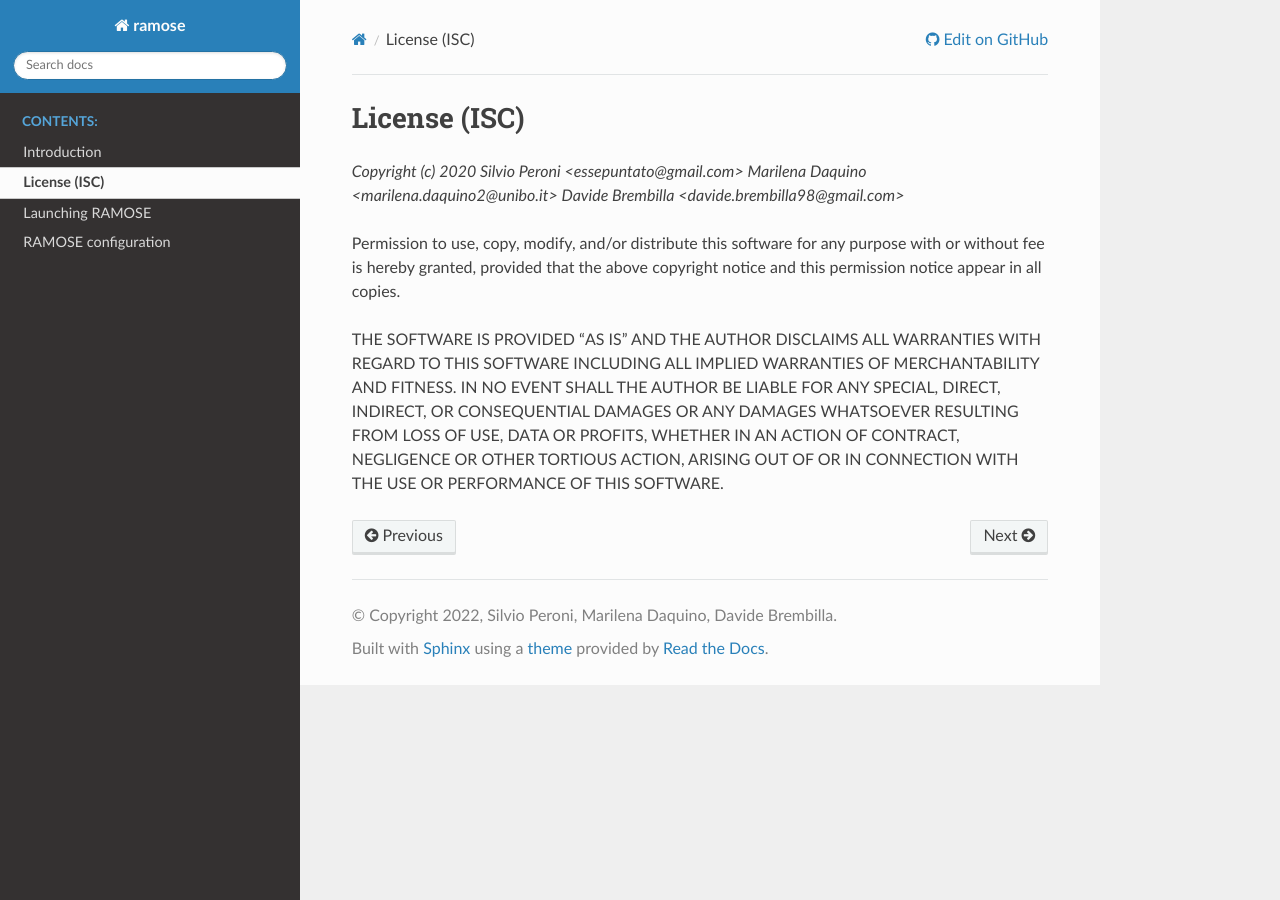
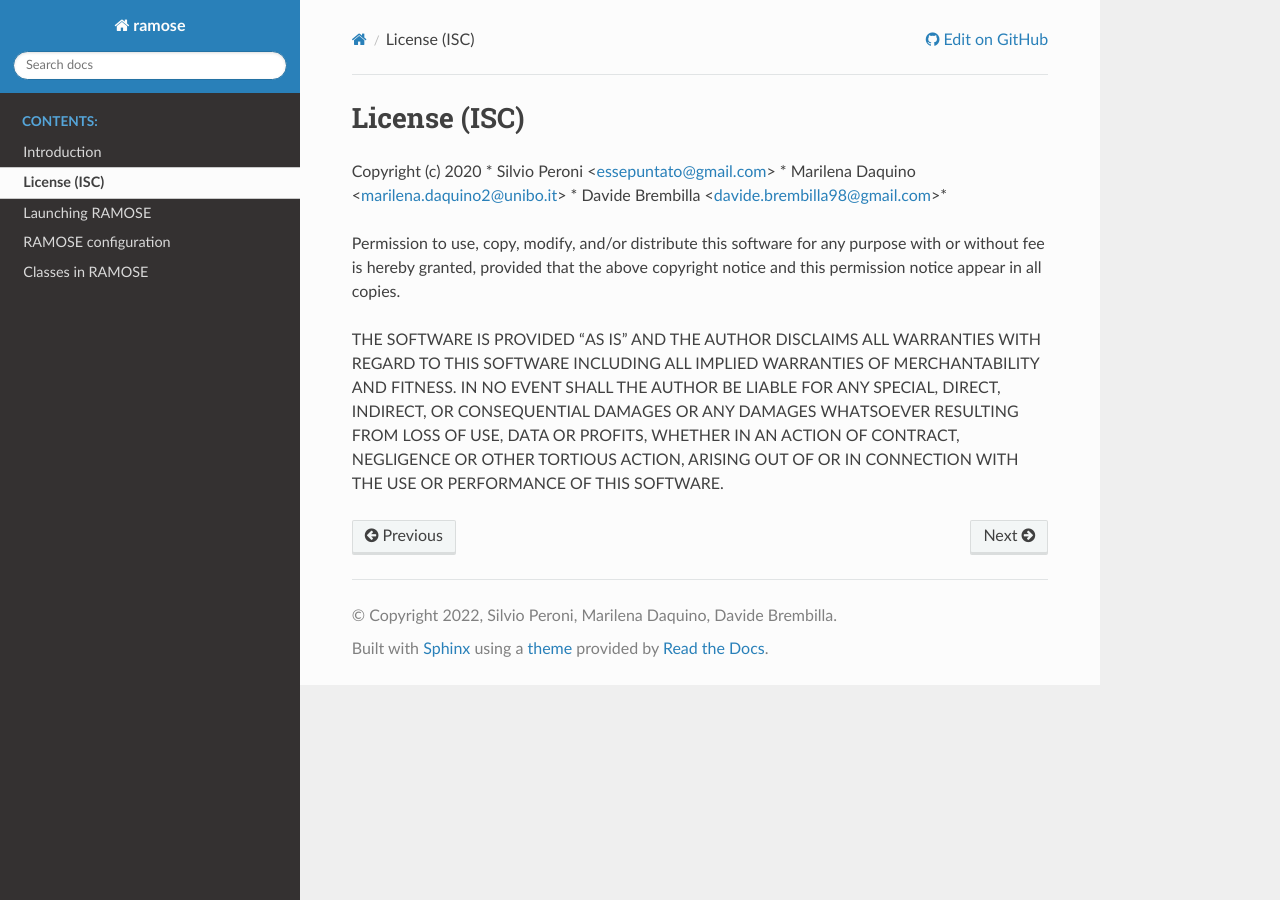
Before and after one commit to opencitations/ramose, a Sphinx documentation site: the page built from docs/source/license.rst, in a window 1280 px wide. Built offline with Sphinx 7.4.7 and the Read the Docs theme 2.0.0, drawn with Linux system fonts in a browser that asks for light colours.

Commit message:
better documentation + classes

```diff
--- a/docs/source/conf.py
+++ b/docs/source/conf.py
@@ -10,9 +10,9 @@
 # add these directories to sys.path here. If the directory is relative to the
 # documentation root, use os.path.abspath to make it absolute, like shown here.
 #
-# import os
-# import sys
-# sys.path.insert(0, os.path.abspath('.'))
+#import os
+#import sys
+#sys.path.insert(0, os.path.abspath('.'))
 
 
 # -- Project information -----------------------------------------------------
@@ -43,7 +43,7 @@
     "members": True,
     'member-order': 'bysource',
     "undoc-members": False,
-    "private-members": False,
+    "private-members": True,
 }
 
 autoclass_content = 'both'
--- a/docs/source/config.rst
+++ b/docs/source/config.rst
@@ -104,7 +104,7 @@
 
 
 Operation Configuration
-------------------
+------------------------
 The second section of the configuration file should contain the specifications for the behaviour of the API depending on the operations that are performed over it. This section can be repeated multiple times in order to define multiple operations.
 
 .. code-block:: none
--- a/docs/source/license.rst
+++ b/docs/source/license.rst
@@ -1,9 +1,9 @@
 License (ISC)
 ==================================
-*Copyright (c) 2020
-Silvio Peroni <essepuntato@gmail.com>
-Marilena Daquino <marilena.daquino2@unibo.it>
-Davide Brembilla <davide.brembilla98@gmail.com>*
+Copyright (c) 2020
+* Silvio Peroni <essepuntato@gmail.com>
+* Marilena Daquino <marilena.daquino2@unibo.it>
+* Davide Brembilla <davide.brembilla98@gmail.com>*
 
 
 Permission to use, copy, modify, and/or distribute this software for any purpose with or
--- /dev/null
+++ b/docs/source/modules/APIManager.rst
@@ -0,0 +1,4 @@
+APIManager
+==========
+
+.. autoclass:: ramose.APIManager
--- /dev/null
+++ b/docs/source/modules/DataType.rst
@@ -0,0 +1,4 @@
+DataType
+=========
+
+.. autoclass:: ramose.DataType
--- /dev/null
+++ b/docs/source/modules/DocumentationHandler.rst
@@ -0,0 +1,4 @@
+DocumentationHandler
+=====================
+
+.. autoclass:: ramose.DocumentationHandler
--- /dev/null
+++ b/docs/source/modules/HTMLDocumentationHandler.rst
@@ -0,0 +1,4 @@
+HTMLDocumentationHandler
+==========================
+
+.. autoclass:: ramose.HTMLDocumentationHandler
--- /dev/null
+++ b/docs/source/modules/HashFormatHandler.rst
@@ -0,0 +1,4 @@
+HashFormatHandler
+==================
+
+.. autoclass:: ramose.HashFormatHandler
--- /dev/null
+++ b/docs/source/modules/Operation.rst
@@ -0,0 +1,4 @@
+Operation
+==========
+
+.. autoclass:: ramose.Operation
--- /dev/null
+++ b/docs/source/modules/modules.rst
@@ -0,0 +1,11 @@
+Classes in RAMOSE
+===================================
+.. toctree::
+   :maxdepth: 4
+
+   APIManager
+   HashFormatHandler
+   DocumentationHandler
+   HTMLDocumentationHandler
+   DataType
+   Operation
--- a/ramose.py
+++ b/ramose.py
@@ -1384,6 +1384,7 @@
 
     # Constructor: START
     def __init__(self, conf_files):
+
         """This is the constructor of the APIManager class. It takes in input a list of API configuration files, each
         defined according to the Hash Format and following a particular structure, and stores all the operations
         defined within a dictionary. The structure of each item in the dictionary of the operations is defined as
@@ -1405,7 +1406,10 @@
 
         In addition, it also defines additional structure, such as the functions to be used for interpreting the
         values returned by a SPARQL query, some operations that can be used for filtering the results, and the
-        HTTP methods to call for making the request to the SPARQL endpoint specified in the configuration file."""
+        HTTP methods to call for making the request to the SPARQL endpoint specified in the configuration file.
+
+        """
+
         APIManager.__max_size_csv()
 
         self.all_conf = OrderedDict()
```
Also changed, not shown: docs/source/index.rst (+3 -4 lines).
